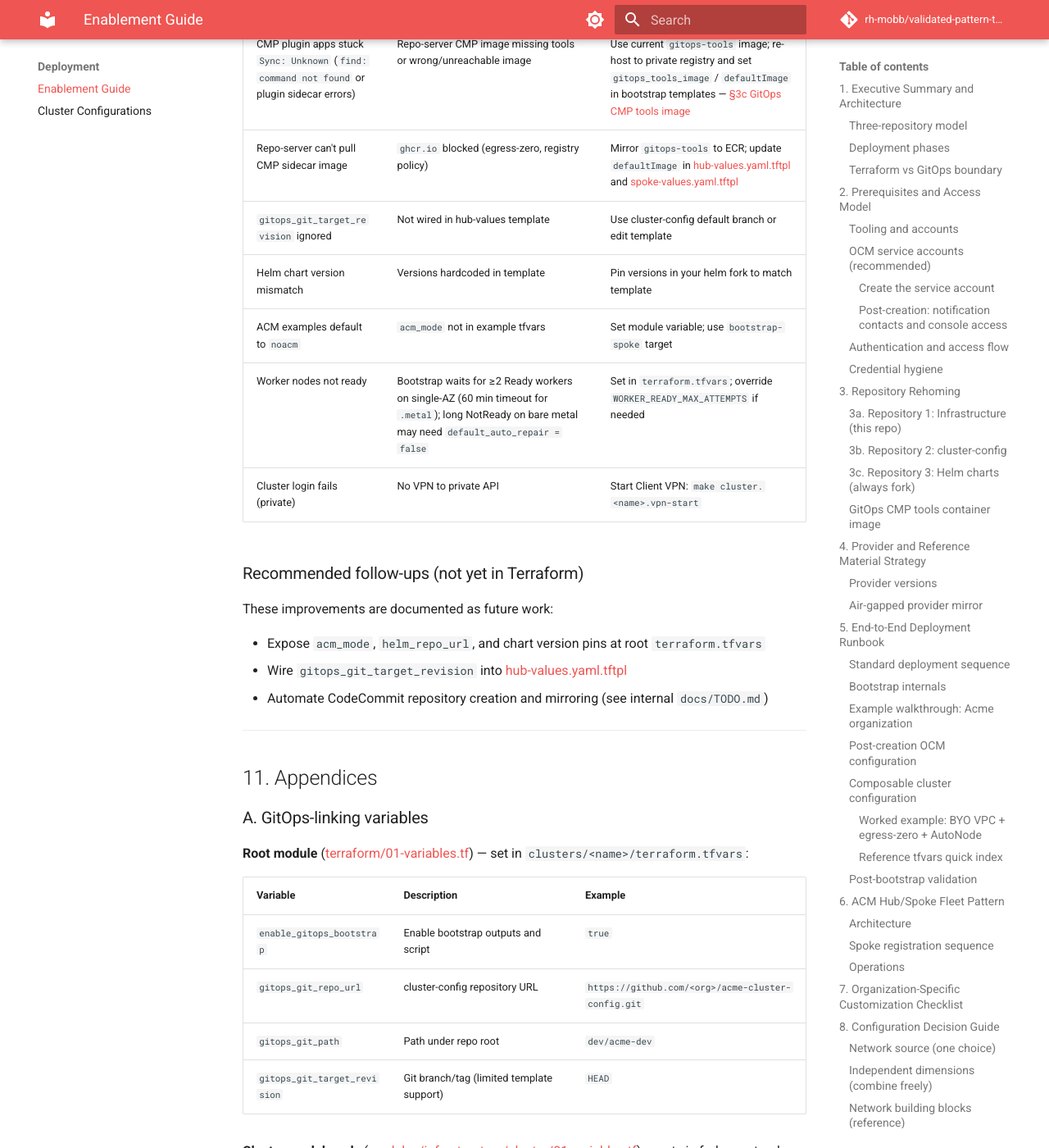
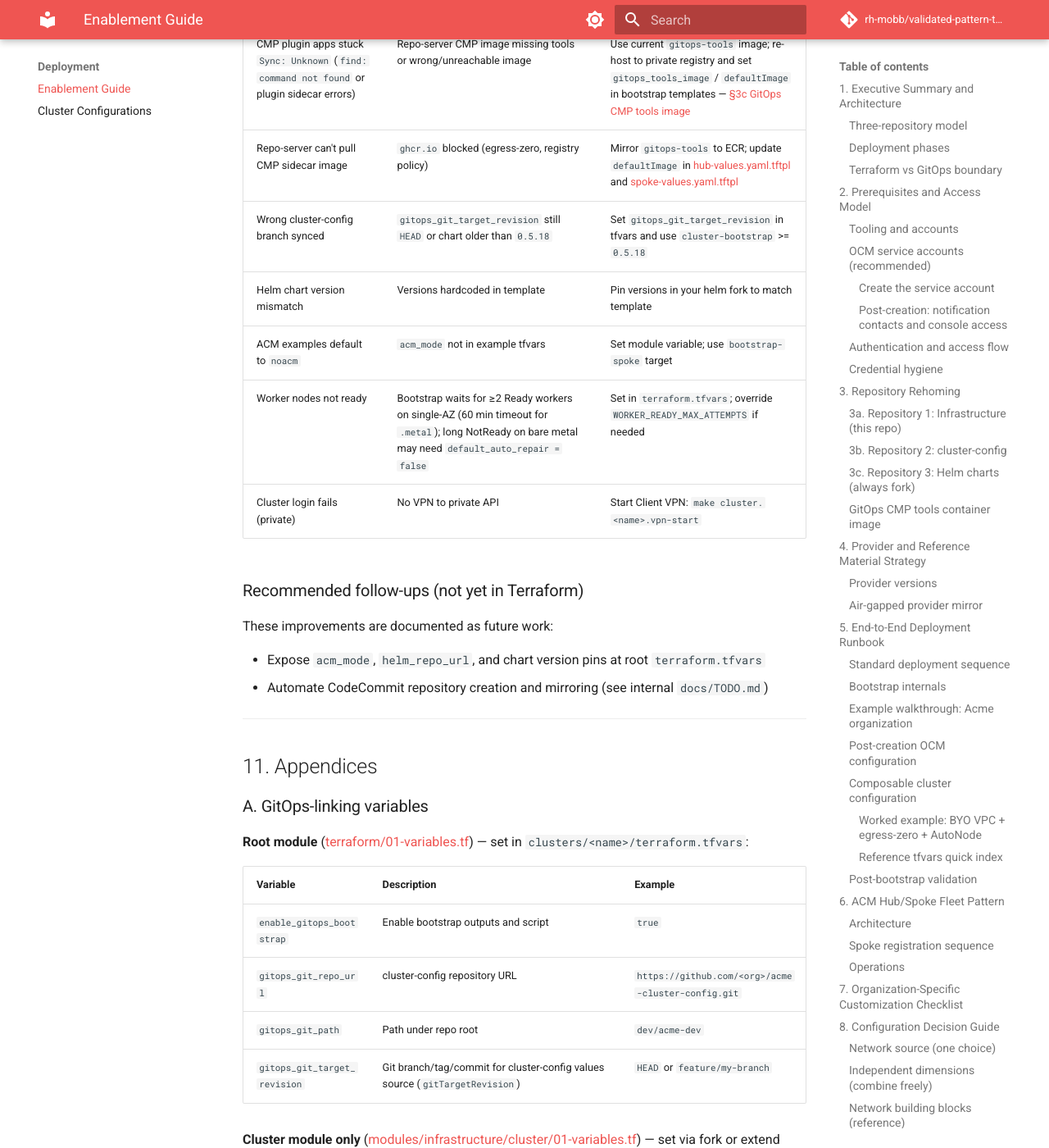
Before and after one commit to rh-mobb/validated-pattern-terraform-rosa, an MkDocs documentation site: the page built from docs/deployment/enablement.md, in a window 1280 px wide and 1400 px high, scrolled down 27241 px. Shown: the whole window at 82% size. Built offline with MkDocs 1.6.1 and Material for MkDocs 9.7.7, drawn with Linux system fonts in a browser that asks for light colours; comment, search, counter and statistics services are not loaded.

Commit message:
feat: wire gitops_git_target_revision into hub bootstrap values
Emit gitTargetRevision for cluster-bootstrap 0.5.18+ so Argo can
sync cluster-config from a feature branch (Relates to #43).

Co-authored-by: Cursor <cursoragent@cursor.com>

```diff
--- a/docs/deployment/enablement.md
+++ b/docs/deployment/enablement.md
@@ -889,7 +889,7 @@ flowchart TD
 | Bootstrap can't reach GitHub | Egress-zero or no VPC endpoints for Git | CodeCommit mirroring — [egress-zero GitOps guide](../guides/egress-zero-gitops.md) |
 | CMP plugin apps stuck `Sync: Unknown` (`find: command not found` or plugin sidecar errors) | Repo-server CMP image missing tools or wrong/unreachable image | Use current `gitops-tools` image; re-host to private registry and set `gitops_tools_image` / `defaultImage` in bootstrap templates — [§3c GitOps CMP tools image](#gitops-cmp-tools-container-image) |
 | Repo-server can't pull CMP sidecar image | `ghcr.io` blocked (egress-zero, registry policy) | Mirror `gitops-tools` to ECR; update `defaultImage` in [hub-values.yaml.tftpl](../../modules/infrastructure/cluster/templates/hub-values.yaml.tftpl) and [spoke-values.yaml.tftpl](../../modules/infrastructure/cluster/templates/spoke-values.yaml.tftpl) |
-| `gitops_git_target_revision` ignored | Not wired in hub-values template | Use cluster-config default branch or edit template |
+| Wrong cluster-config branch synced | `gitops_git_target_revision` still `HEAD` or chart older than `0.5.18` | Set `gitops_git_target_revision` in tfvars and use `cluster-bootstrap` >= `0.5.18` |
 | Helm chart version mismatch | Versions hardcoded in template | Pin versions in your helm fork to match template |
 | ACM examples default to `noacm` | `acm_mode` not in example tfvars | Set module variable; use `bootstrap-spoke` target |
 | Worker nodes not ready | Bootstrap waits for ≥2 Ready workers on single-AZ (60 min timeout for `.metal`); long NotReady on bare metal may need `default_auto_repair = false` | Set in `terraform.tfvars`; override `WORKER_READY_MAX_ATTEMPTS` if needed |
@@ -900,7 +900,6 @@ flowchart TD
 These improvements are documented as future work:
 
 - Expose `acm_mode`, `helm_repo_url`, and chart version pins at root `terraform.tfvars`
-- Wire `gitops_git_target_revision` into [hub-values.yaml.tftpl](../../modules/infrastructure/cluster/templates/hub-values.yaml.tftpl)
 - Automate CodeCommit repository creation and mirroring (see internal `docs/TODO.md`)
 
 ---
@@ -916,7 +915,7 @@ These improvements are documented as future work:
 | `enable_gitops_bootstrap` | Enable bootstrap outputs and script | `true` |
 | `gitops_git_repo_url` | cluster-config repository URL | `https://github.com/<org>/acme-cluster-config.git` |
 | `gitops_git_path` | Path under repo root | `dev/acme-dev` |
-| `gitops_git_target_revision` | Git branch/tag (limited template support) | `HEAD` |
+| `gitops_git_target_revision` | Git branch/tag/commit for cluster-config values source (`gitTargetRevision`) | `HEAD` or `feature/my-branch` |
 
 **Cluster module only** ([modules/infrastructure/cluster/01-variables.tf](../../modules/infrastructure/cluster/01-variables.tf)) — set via fork or extend root passthrough:
 
@@ -924,7 +923,7 @@ These improvements are documented as future work:
 |----------|---------|-------------|
 | `acm_mode` | `noacm` | `hub`, `spoke`, or `noacm` |
 | `helm_repo_url` | `https://rh-mobb.github.io/validated-pattern-helm-charts/` | Your published Helm repo |
-| `helm_chart_version` | `0.5.17` | `cluster-bootstrap` chart version |
+| `helm_chart_version` | `0.5.18` | `cluster-bootstrap` chart version |
 | `helm_chart_acm_spoke_version` | `0.6.13` | `cluster-bootstrap-acm-spoke` chart version |
 | `gitops_tools_image` | `ghcr.io/rh-mobb/validated-pattern-terraform-rosa/gitops-tools:latest` | Optional CMP repo-server sidecar tooling image (used when `plugin: true`); re-host for egress-zero or registry policy — see [§3c](#gitops-cmp-tools-container-image) |
 | `gitops_csv` | `openshift-gitops-operator.v1.19.2` | GitOps operator CSV |
```
Also changed, not shown: CHANGELOG.md (+2 -1 lines), scripts/cluster/README-bootstrap-gitops.md (+1 -1 lines), 5 other files.
